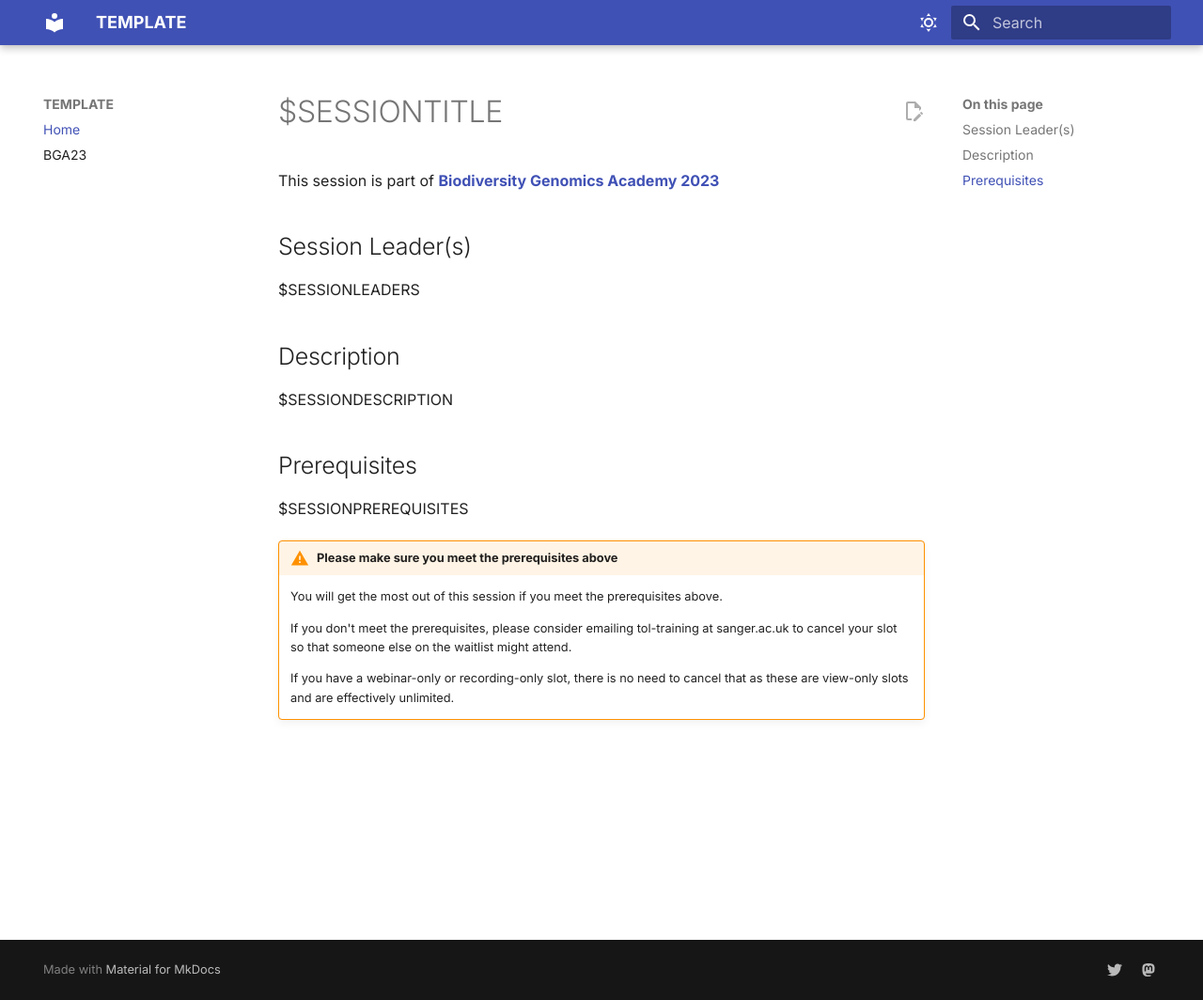
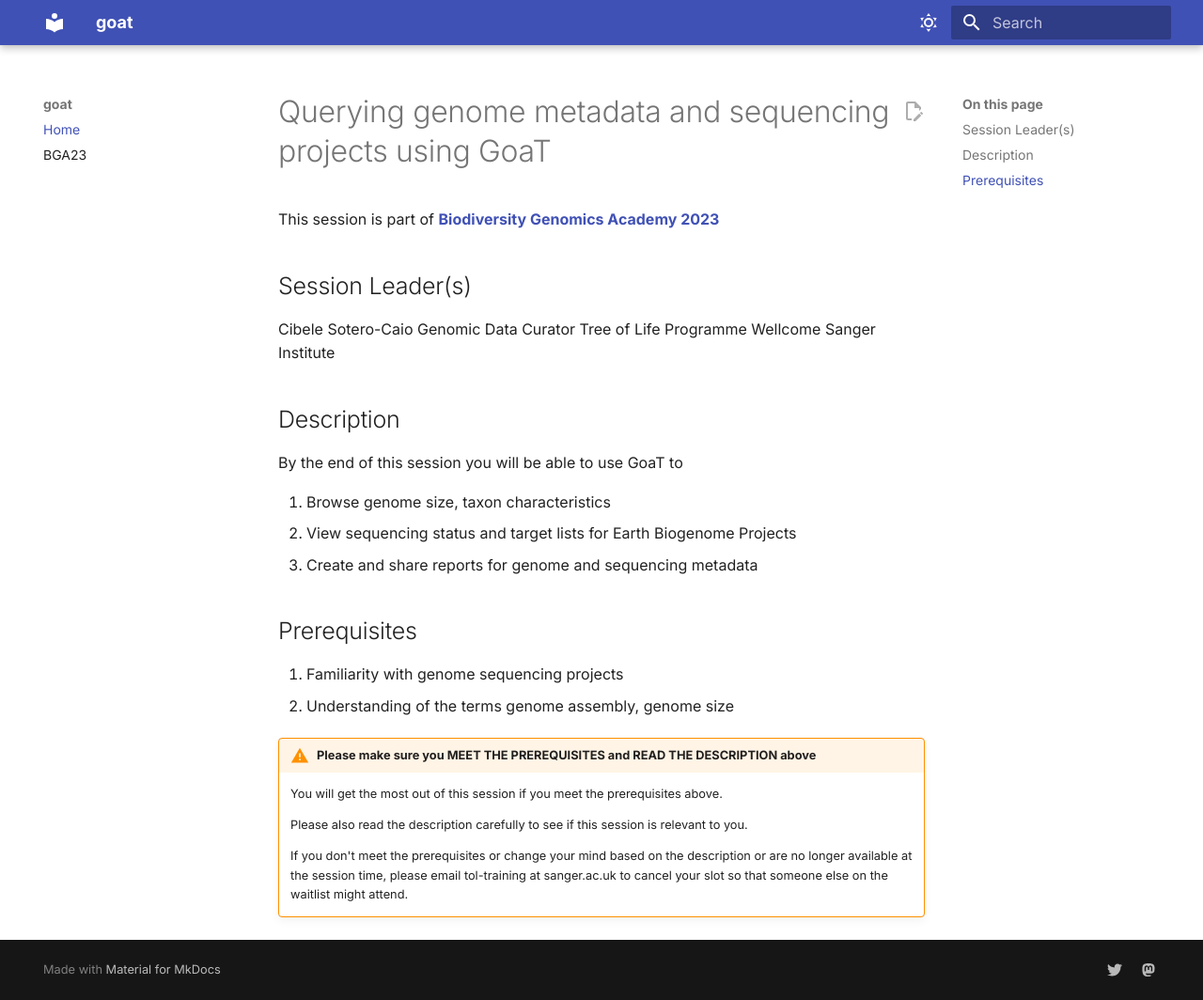
Before and after one commit to thebgacademy/goat, an MkDocs documentation site: the page built from docs/README.md, in a window 1280 px wide and 1064 px high. Shown: the whole window at 94% size. Built offline with MkDocs 1.6.1 and Material for MkDocs 9.7.7, drawn with Linux system fonts in a browser that asks for light colours.

Commit message:
update from form

```diff
--- a/docs/README.md
+++ b/docs/README.md
@@ -1,23 +1,31 @@
-# $SESSIONTITLE
+# Querying genome metadata and sequencing projects using GoaT
 
 This session is part of [**Biodiversity Genomics Academy 2023**](https://BGA23.org)
 
 ## Session Leader(s)
 
-$SESSIONLEADERS
+Cibele Sotero-Caio
+Genomic Data Curator
+Tree of Life Programme
+Wellcome Sanger Institute
 
 ## Description
 
-$SESSIONDESCRIPTION
+By the end of this session you will be able to use GoaT to
+
+1. Browse genome size, taxon characteristics
+2. View sequencing status and target lists for Earth Biogenome Projects
+3. Create and share reports for genome and sequencing metadata
 
 ## Prerequisites
 
-$SESSIONPREREQUISITES
+1. Familiarity with genome sequencing projects
+2. Understanding of the terms genome assembly, genome size
 
-!!! warning "Please make sure you meet the prerequisites above"
+!!! warning "Please make sure you MEET THE PREREQUISITES and READ THE DESCRIPTION above"
 
     You will get the most out of this session if you meet the prerequisites above.
 
-    If you don't meet the prerequisites, please consider emailing tol-training at sanger.ac.uk to cancel your slot so that someone else on the waitlist might attend.
+    Please also read the description carefully to see if this session is relevant to you.
 
-    If you have a webinar-only or recording-only slot, there is no need to cancel that as these are view-only slots and are effectively unlimited.
+    If you don't meet the prerequisites or change your mind based on the description or are no longer available at the session time, please email tol-training at sanger.ac.uk to cancel your slot so that someone else on the waitlist might attend.
--- a/mkdocs.yml
+++ b/mkdocs.yml
@@ -1,5 +1,5 @@
-site_name: TEMPLATE
-edit_uri: https://github.com/bgacademy23/TEMPLATE/blob/main/docs
+site_name: goat
+edit_uri: https://github.com/bgacademy23/goat/blob/main/docs
 
 nav:
     - Home: README.md
```
Also changed, not shown: README.md (+15 -7 lines).
